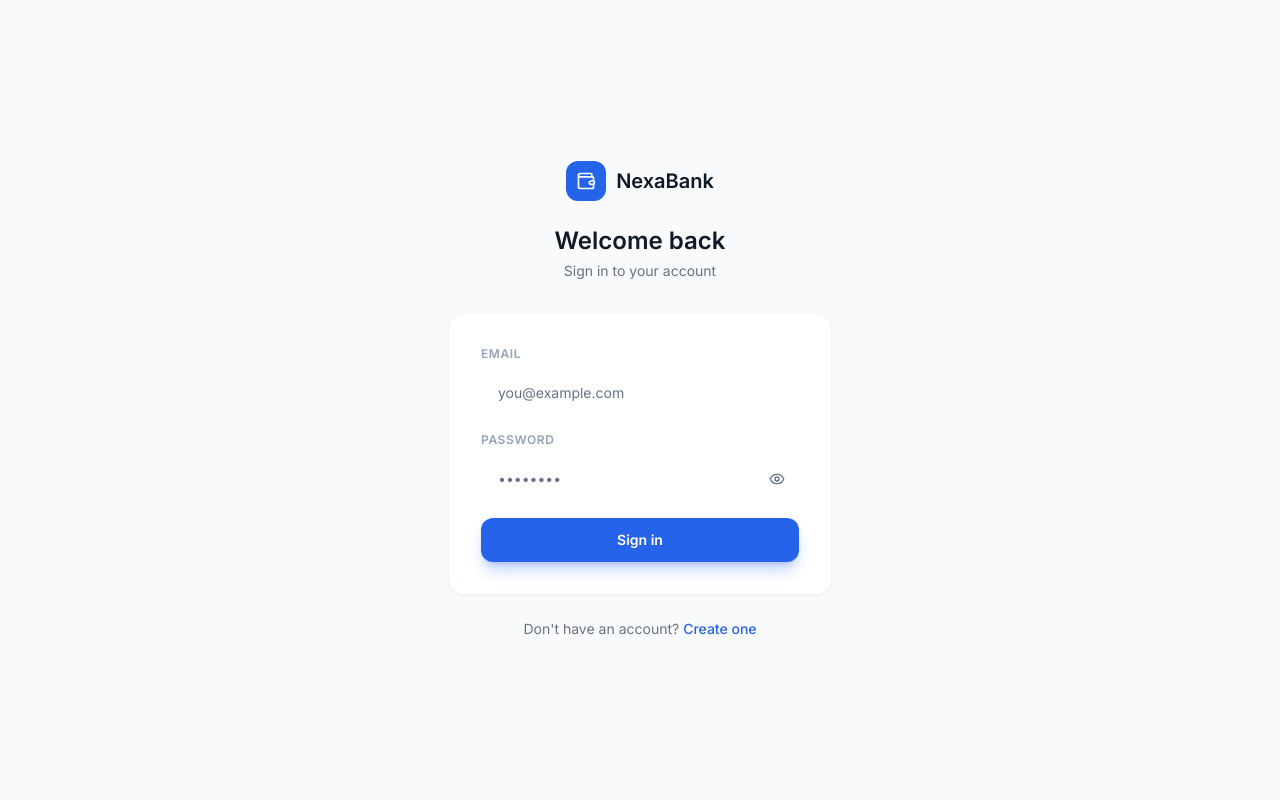
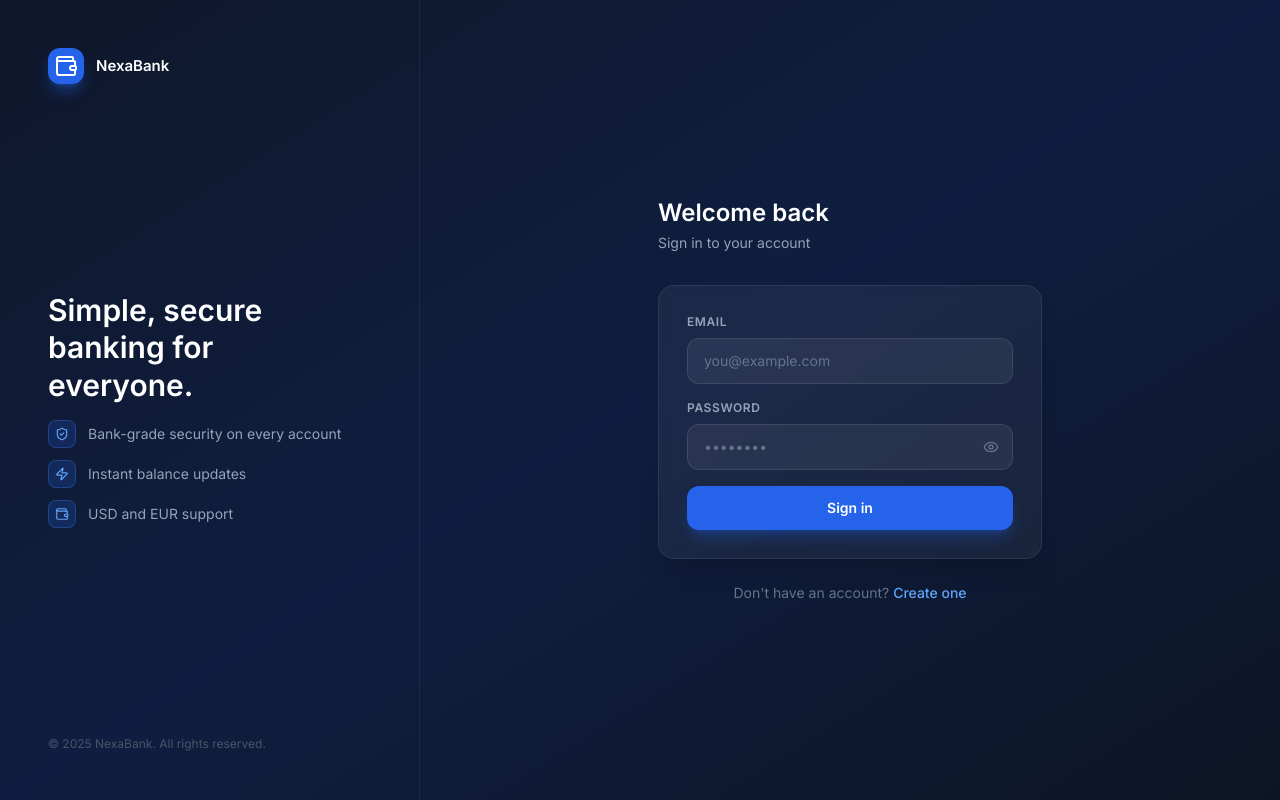
Before and after one commit to hvriza39-rgb/Online-banking, a Next.js app: page /login in a window 1280 px wide. Built offline with nearby package versions, Linux system fonts and the light colour scheme.

Commit message:
Update page.tsx

```diff
--- a/src/app/(auth)/login/page.tsx
+++ b/src/app/(auth)/login/page.tsx
@@ -1,35 +1,72 @@
 import { Metadata } from "next";
 import Link from "next/link";
 import { LoginForm } from "@/components/login-form";
-import { Wallet } from "lucide-react";
+import { Wallet, ShieldCheck, Zap } from "lucide-react";
 
 export const metadata: Metadata = { title: "Sign In" };
 
 export default function LoginPage() {
   return (
-    <div className="min-h-screen bg-gray-50 flex items-center justify-center p-4">
-      <div className="w-full max-w-sm">
-        <div className="text-center mb-8">
-          <div className="inline-flex items-center gap-2.5 mb-6">
-            <div className="w-10 h-10 bg-blue-600 rounded-xl flex items-center justify-center">
-              <Wallet className="w-5 h-5 text-white" />
-            </div>
-            <span className="font-semibold text-xl text-gray-900">NexaBank</span>
+    <div className="min-h-screen bg-gradient-to-br from-slate-900 via-[#0f1e40] to-[#0d1525] flex">
+      {/* Left panel — branding */}
+      <div className="hidden lg:flex flex-col justify-between w-[420px] flex-shrink-0 p-12 border-r border-white/[0.06]">
+        <div className="flex items-center gap-3">
+          <div className="w-9 h-9 bg-blue-600 rounded-xl flex items-center justify-center shadow-lg shadow-blue-600/40">
+            <Wallet className="w-4.5 h-4.5 text-white" />
           </div>
-          <h1 className="text-2xl font-semibold text-gray-900">Welcome back</h1>
-          <p className="text-sm text-gray-500 mt-1">Sign in to your account</p>
+          <span className="font-semibold text-white text-[15px]">NexaBank</span>
         </div>
 
-        <div className="bg-white rounded-2xl border border-gray-100 shadow-sm p-8">
-          <LoginForm />
+        <div>
+          <h2 className="text-3xl font-semibold text-white leading-tight mb-4">
+            Simple, secure<br />banking for<br />everyone.
+          </h2>
+          <div className="space-y-3">
+            {[
+              { icon: ShieldCheck, text: "Bank-grade security on every account" },
+              { icon: Zap,         text: "Instant balance updates" },
+              { icon: Wallet,      text: "USD and EUR support" },
+            ].map(({ icon: Icon, text }) => (
+              <div key={text} className="flex items-center gap-3">
+                <div className="w-7 h-7 rounded-lg bg-blue-600/20 border border-blue-500/30 flex items-center justify-center flex-shrink-0">
+                  <Icon className="w-3.5 h-3.5 text-blue-400" />
+                </div>
+                <span className="text-slate-400 text-sm">{text}</span>
+              </div>
+            ))}
+          </div>
         </div>
 
-        <p className="text-center text-sm text-gray-500 mt-6">
-          Don&apos;t have an account?{" "}
-          <Link href="/register" className="text-blue-600 hover:text-blue-700 font-medium">
-            Create one
-          </Link>
-        </p>
+        <p className="text-slate-600 text-xs">© 2025 NexaBank. All rights reserved.</p>
+      </div>
+
+      {/* Right panel — form */}
+      <div className="flex-1 flex items-center justify-center p-6">
+        <div className="w-full max-w-sm">
+          {/* Mobile logo */}
+          <div className="flex items-center gap-2.5 mb-8 lg:hidden">
+            <div className="w-8 h-8 bg-blue-600 rounded-xl flex items-center justify-center">
+              <Wallet className="w-4 h-4 text-white" />
+            </div>
+            <span className="font-semibold text-white">NexaBank</span>
+          </div>
+
+          <div className="mb-8">
+            <h1 className="text-2xl font-semibold text-white mb-1">Welcome back</h1>
+            <p className="text-slate-400 text-sm">Sign in to your account</p>
+          </div>
+
+          <div className="bg-white/[0.05] backdrop-blur-sm border border-white/[0.08] rounded-2xl p-7 shadow-xl">
+            <LoginForm />
+          </div>
+
+          <p className="text-center text-sm text-slate-500 mt-6">
+            Don&apos;t have an account?{" "}
+            <Link href="/register" className="text-blue-400 hover:text-blue-300 font-medium transition-colors">
+              Create one
+            </Link>
+          </p>
+        </div>
       </div>
     </div>
   );
```
